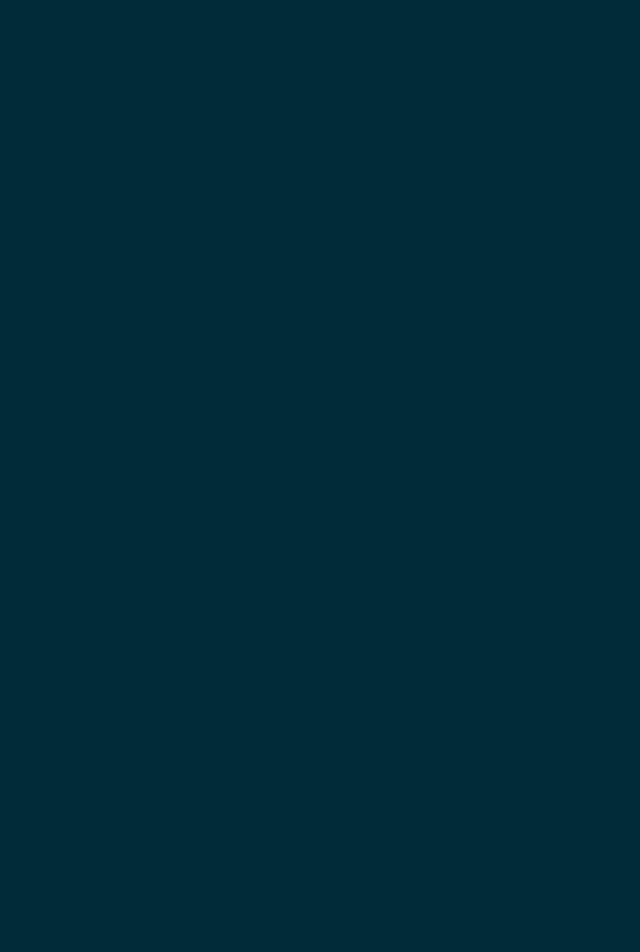
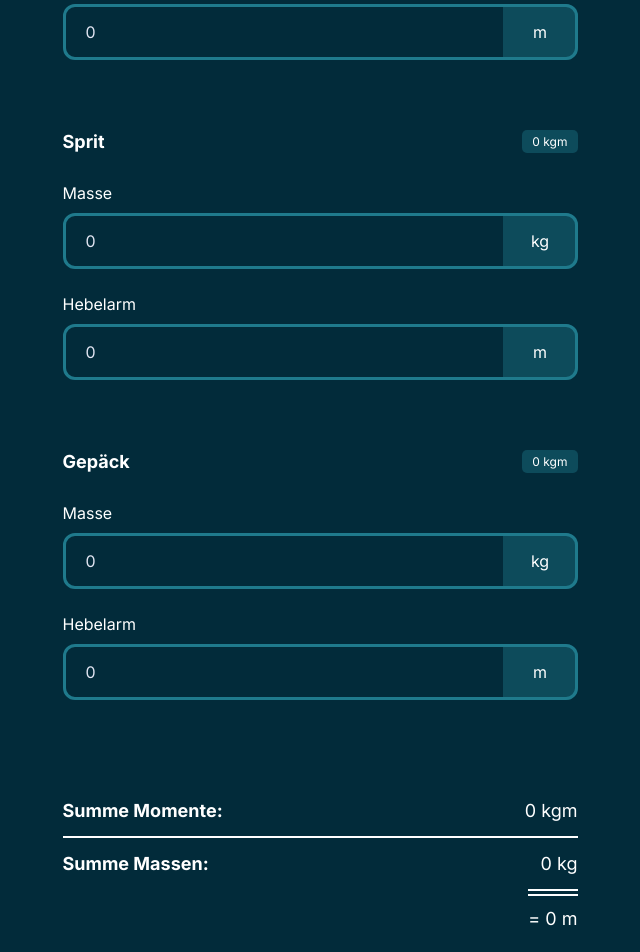
Before and after one commit to jankohlbach/flight-app, a Vue app: page / in a window 1280 px wide. Shown: the part 880-1832 px from the top of the page, without its empty margins (320-960 px from the left). Before the commit the page ends 800 px from the top, so only its background shows below. Built offline with nearby package versions, Linux system fonts and the light colour scheme.

Commit message:
✨💄 add calculator and improve input values and stuff

```diff
--- a/src/App.vue
+++ b/src/App.vue
@@ -4,12 +4,19 @@ import BottomBar from "./components/BottomBar.vue";
 </script>
 
 <template>
-  <RouterView />
+  <main>
+    <RouterView />
 
-  <BottomBar />
+    <BottomBar />
+  </main>
 </template>
 
 <style lang="scss">
 @use "@/assets/styles/base.scss";
 @use "@/assets/styles/grid.scss";
+@use "@/assets/styles/functions.scss" as *;
+
+main {
+  padding-bottom: rem(120);
+}
 </style>
--- a/src/components/BottomBar.vue
+++ b/src/components/BottomBar.vue
@@ -69,7 +69,7 @@ nav {
   bottom: 0;
   left: 0;
   width: 100%;
-  padding: rem(20) 0;
+  padding: rem(15) 0;
   background-color: $color-secondary;
   border-top-left-radius: 100% 50%;
   border-top-right-radius: 100% 50%;
--- a/src/components/InputField.vue
+++ b/src/components/InputField.vue
@@ -2,7 +2,7 @@
 defineProps<{
   id: string;
   label: string;
-  value: string;
+  value: number;
   inputHandler: (payload: Event) => void;
   unit: string;
 }>();
--- /dev/null
+++ b/src/components/InputGroup.vue
@@ -0,0 +1,70 @@
+<script setup lang="ts">
+import InputField from "@/components/InputField.vue";
+
+defineProps<{
+  inputGroup: {
+    key: string;
+    slug: string;
+    title: string;
+    input: {
+      weight: number;
+      leverArm: number;
+      momentum: number;
+    };
+  };
+  inputHandlerWeight: (e: Event) => void;
+  inputHandlerLeverArm: (e: Event) => void;
+}>();
+</script>
+
+<template>
+  <div class="input-group">
+    <div class="top">
+      <h2>{{ inputGroup.title }}</h2>
+      <span class="calculated"
+        >{{ Number(inputGroup.input.momentum.toFixed(2)) || 0 }} kgm</span
+      >
+    </div>
+    <InputField
+      :id="`${inputGroup.slug}--weight`"
+      :label="'Masse'"
+      :value="inputGroup.input.weight"
+      :inputHandler="inputHandlerWeight"
+      :unit="'kg'"
+    />
+    <InputField
+      :id="`${inputGroup.slug}--lever-arm`"
+      :label="'Hebelarm'"
+      :value="inputGroup.input.leverArm"
+      :inputHandler="inputHandlerLeverArm"
+      :unit="'m'"
+    />
+  </div>
+</template>
+
+<style lang="scss" scoped>
+@use "@/assets/styles/vars.scss" as *;
+@use "@/assets/styles/functions.scss" as *;
+
+.input-group {
+  margin-bottom: rem(70);
+}
+
+.top {
+  display: flex;
+  justify-content: space-between;
+  align-items: center;
+  margin-bottom: rem(30);
+}
+
+.calculated {
+  padding: rem(4) rem(10);
+  font-size: rem(12);
+  border-radius: rem(5);
+  background-color: rgba($color-secondary, 0.4);
+}
+
+h2 {
+  font-size: rem(18);
+}
+</style>
--- a/src/views/CalculateView.vue
+++ b/src/views/CalculateView.vue
@@ -1,13 +1,153 @@
-<script setup lang="ts"></script>
+<script setup lang="ts">
+import { reactive } from "vue";
+import { computed } from "@vue/reactivity";
+import InputGroup from "@/components/InputGroup.vue";
+
+const state = reactive([
+  {
+    key: "emptyWeight",
+    slug: "empty-weight",
+    title: "Leermasse",
+    input: {
+      weight: 0,
+      leverArm: 0,
+      momentum: 0,
+    },
+  },
+  {
+    key: "frontSeats",
+    slug: "front-seats",
+    title: "Vordersitze",
+    input: {
+      weight: 0,
+      leverArm: 0,
+      momentum: 0,
+    },
+  },
+  {
+    key: "backSeats",
+    slug: "back-seats",
+    title: "Hintersitze",
+    input: {
+      weight: 0,
+      leverArm: 0,
+      momentum: 0,
+    },
+  },
+  {
+    key: "gas",
+    slug: "gas",
+    title: "Sprit",
+    input: {
+      weight: 0,
+      leverArm: 0,
+      momentum: 0,
+    },
+  },
+  {
+    key: "lugagge",
+    slug: "lugagge",
+    title: "Gepäck",
+    input: {
+      weight: 0,
+      leverArm: 0,
+      momentum: 0,
+    },
+  },
+]);
+
+const sumMomentum = computed(() => {
+  return state.reduce((previousValue, currentValue) => {
+    return (previousValue += currentValue.input.momentum);
+  }, 0);
+});
+
+const sumWeights = computed(() => {
+  return state.reduce((previousValue, currentValue) => {
+    return (previousValue += currentValue.input.weight);
+  }, 0);
+});
+</script>
 
 <template>
   <div class="grid">
-    <div class="content">this is the calculate view</div>
+    <div class="content">
+      <!-- TODO: use watcher and v-model here -->
+      <InputGroup
+        v-for="inputGroup in state"
+        :key="inputGroup.key"
+        :inputGroup="inputGroup"
+        :inputHandlerWeight="(e: Event) => {
+          inputGroup.input.weight = parseFloat((e.target as HTMLInputElement | null)?.value || '');
+          inputGroup.input.momentum = inputGroup.input.weight * inputGroup.input.leverArm;
+        }"
+        :inputHandlerLeverArm="(e: Event) => {
+          inputGroup.input.leverArm = parseFloat((e.target as HTMLInputElement | null)?.value || '');
+          inputGroup.input.momentum = inputGroup.input.weight * inputGroup.input.leverArm;
+        }"
+      />
+      <div class="bottom">
+        <div class="row sum momentum">
+          <span class="label">Summe Momente:</span>
+          <span>{{ Number(sumMomentum.toFixed(2)) || 0 }} kgm</span>
+        </div>
+        <div class="row sum weight">
+          <span class="label">Summe Massen:</span>
+          <span>{{ Number(sumWeights.toFixed(2)) || 0 }} kg</span>
+        </div>
+        <div class="row result">
+          = {{ Number((sumMomentum / sumWeights).toFixed(2)) || 0 }} m
+        </div>
+      </div>
+    </div>
   </div>
 </template>
 
 <style lang="scss" scoped>
+@use "@/assets/styles/functions.scss" as *;
+
 .content {
   grid-column: 2 / span 10;
+  padding-top: rem(50);
+}
+
+.bottom {
+  display: flex;
+  flex-direction: column;
+  align-items: flex-end;
+  margin-top: rem(100);
+  margin-bottom: rem(50);
+  font-size: rem(18);
+}
+
+.sum {
+  display: flex;
+  justify-content: space-between;
+  width: 100%;
+
+  &:nth-child(1) {
+    padding-bottom: rem(15);
+    margin-bottom: rem(15);
+    border-bottom: 2px solid #fff;
+  }
+}
+
+.result {
+  padding-top: rem(15);
+  margin-top: rem(15);
+  border-top: 2px solid #fff;
+
+  &::before {
+    content: "";
+    display: block;
+    width: 100%;
+    height: 2px;
+    background-color: #fff;
+    transform: translateY(-12px);
+  }
+}
+
+.label {
+  font-weight: bold;
 }
 </style>
--- a/src/views/ConvertView.vue
+++ b/src/views/ConvertView.vue
@@ -13,13 +13,14 @@ const state = reactive({
     <div class="content">
       <h1>Umrechung Liter &lt;-&gt; Gewicht</h1>
 
+      <!-- TODO: use watcher and v-model here -->
       <InputField
         :id="'gas-liter'"
         :label="'Liter'"
-        :value="state.gasLiter ? state.gasLiter.toFixed(2) : ''"
+        :value="parseFloat(state.gasLiter.toFixed(2))"
         :inputHandler="(e: Event) => {
-          state.gasLiter = Number((e.target as HTMLInputElement | null)?.value)
-          state.gasWeight = state.gasLiter * 0.72
+          state.gasLiter = parseFloat((e.target as HTMLInputElement | null)?.value || '');
+          state.gasWeight = state.gasLiter * 0.72;
         }"
         :unit="'l'"
       />
@@ -34,7 +35,7 @@ const state = reactive({
         >
           <path
             d="M8.70711 0.292893C8.31658 -0.0976311 7.68342 -0.0976311 7.29289 0.292893L0.928932 6.65685C0.538408 7.04738 0.538408 7.68054 0.928932 8.07107C1.31946 8.46159 1.95262 8.46159 2.34315 8.07107L8 2.41421L13.6569 8.07107C14.0474 8.46159 14.6805 8.46159 15.0711 8.07107C15.4616 7.68054 15.4616 7.04738 15.0711 6.65685L8.70711 0.292893ZM7.29289 41.7071C7.68342 42.0976 8.31658 42.0976 8.70711 41.7071L15.0711 35.3431C15.4616 34.9526 15.4616 34.3195 15.0711 33.9289C14.6805 33.5384 14.0474 33.5384 13.6569 33.9289L8 39.5858L2.34315 33.9289C1.95262 33.5384 1.31946 33.5384 0.928932 33.9289C0.538408 34.3195 0.538408 34.9526 0.928932 35.3431L7.29289 41.7071ZM7 1V41H9V1H7Z"
-            fill="white"
+            fill="#fff"
           />
         </svg>
       </div>
@@ -42,10 +43,10 @@ const state = reactive({
       <InputField
         :id="'gas-weight'"
         :label="'Gewicht'"
-        :value="state.gasWeight ? state.gasWeight.toFixed(2) : ''"
+        :value="parseFloat(state.gasWeight.toFixed(2))"
         :inputHandler="(e: Event) => {
-          state.gasWeight = Number((e.target as HTMLInputElement | null)?.value)
-          state.gasLiter = state.gasWeight / 0.72
+          state.gasWeight = parseFloat((e.target as HTMLInputElement | null)?.value || '');
+          state.gasLiter = state.gasWeight / 0.72;
         }"
         :unit="'kg'"
       />
--- a/tsconfig.json
+++ b/tsconfig.json
@@ -5,7 +5,8 @@
     "baseUrl": ".",
     "paths": {
       "@/*": ["./src/*"]
-    }
+    },
+    "lib": ["es2018"],
   },
 
   "references": [
```
